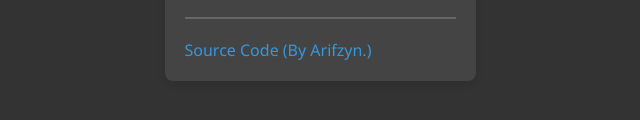
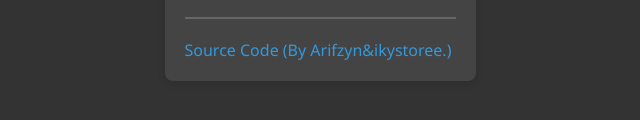
Before and after one commit to rizkiwibu/uploader, a website: page public/index.html in a window 1280 px wide. Shown: the part 484-604 px from the top of the page, 320-960 px from the left. Drawn offline with Linux system fonts and the light colour scheme.

Commit message:
Update index.html

```diff
--- a/public/index.html
+++ b/public/index.html
@@ -30,7 +30,7 @@
     </div>
 
     <hr>
-    <a href="https://wa.me/62895347198105">Source Code (By Arifzyn.)</a>
+    <a href="https://wa.me/6285878836361">Source Code (By Arifzyn&ikystoree.)</a>
   </div>
 
   <script>
```
